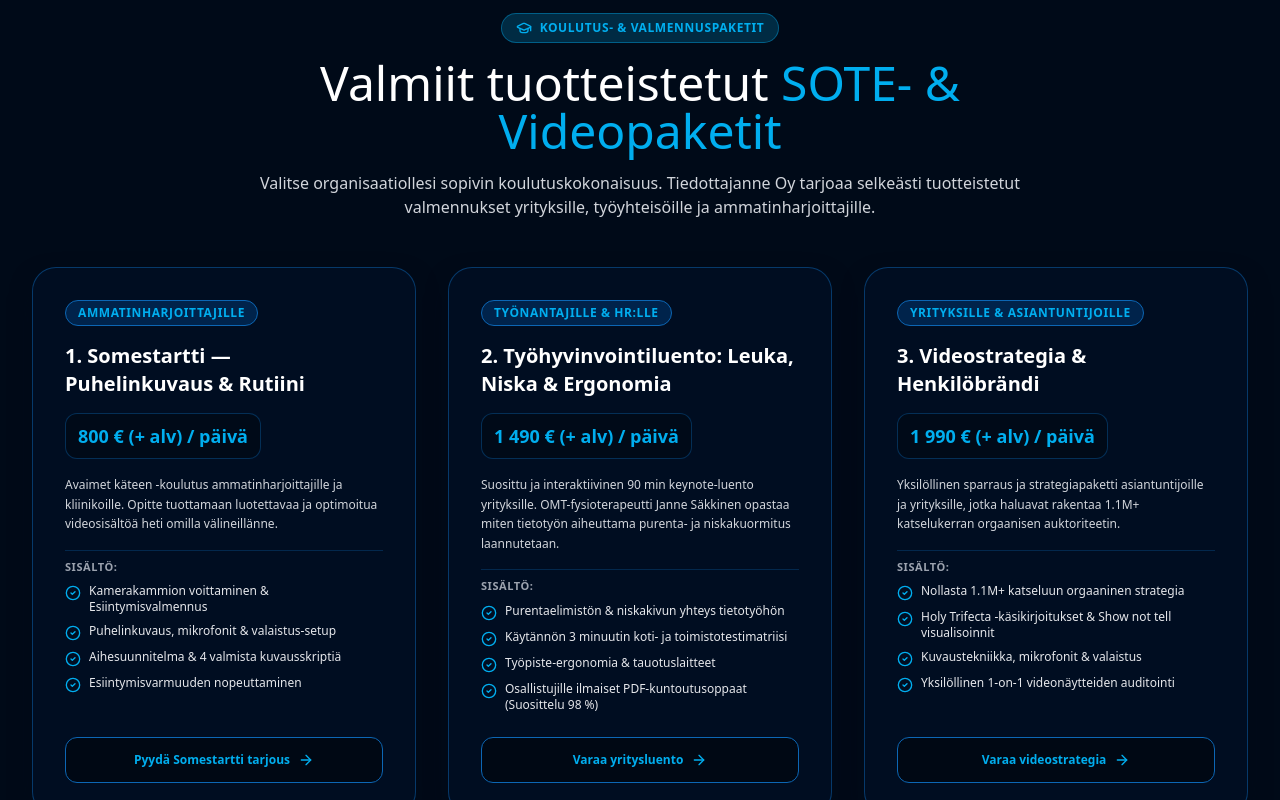
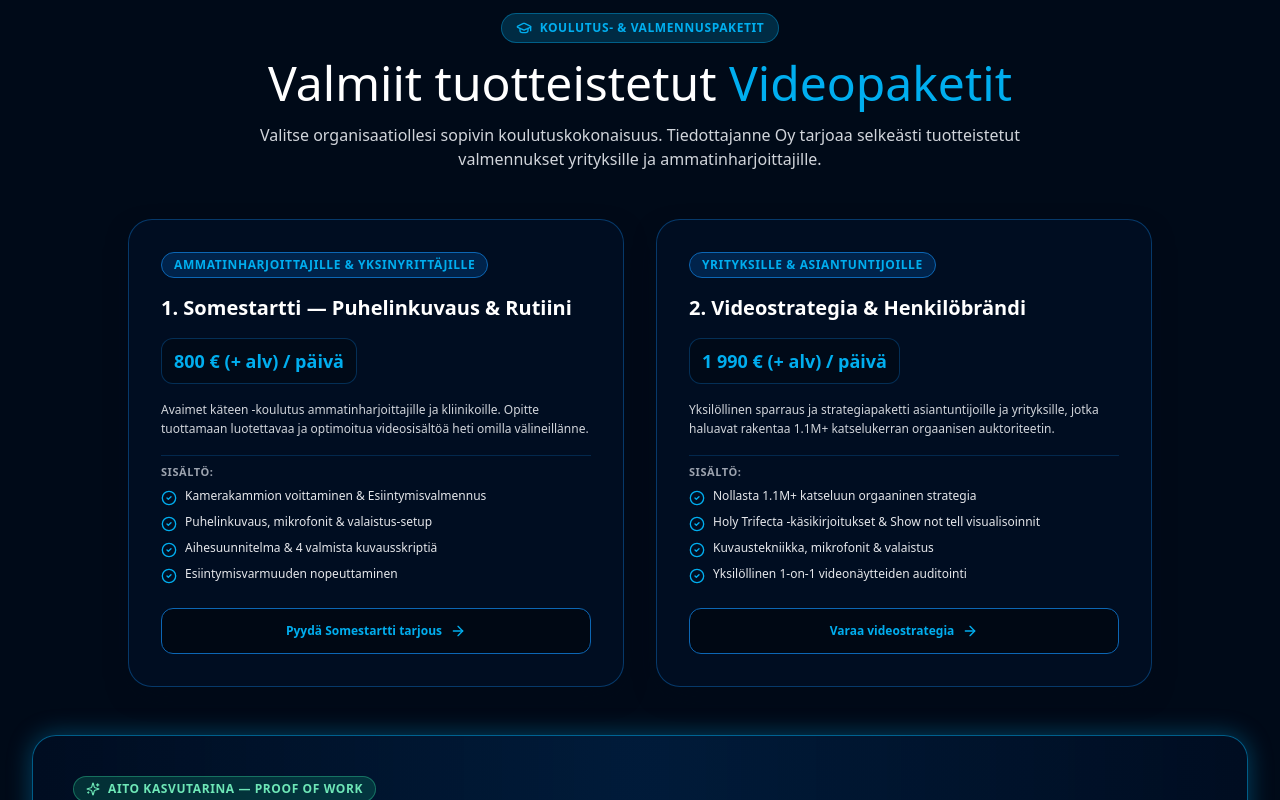
Before and after one commit to tftsakkinen-collab/tiedottajanne, a Next.js app: page / in a window 1280 px wide. Shown: the part 2840-3640 px from the top of the page. Built offline with nearby package versions, Linux system fonts and the light colour scheme; no server answers.

Commit message:
fix(services): remove Työhyvinvointiluento card, leave 2 clean core video packages

```diff
--- a/src/components/ServicesAndTraining.tsx
+++ b/src/components/ServicesAndTraining.tsx
@@ -1,12 +1,12 @@
 "use client";
 
 import Link from "next/link";
-import { Sparkles, Video, Users, GraduationCap, CheckCircle2, ArrowRight, ShieldCheck, FileText, Send } from "lucide-react";
+import { Sparkles, GraduationCap, CheckCircle2, ArrowRight, Send } from "lucide-react";
 
 export default function ServicesAndTraining() {
   const packages = [
     {
-      badge: "Ammatinharjoittajille",
+      badge: "Ammatinharjoittajille & Yksinyrittäjille",
       title: "1. Somestartti — Puhelinkuvaus & Rutiini",
       price: "800 € (+ alv) / päivä",
       desc: "Avaimet käteen -koulutus ammatinharjoittajille ja kliinikoille. Opitte tuottamaan luotettavaa ja optimoitua videosisältöä heti omilla välineillänne.",
@@ -20,22 +20,8 @@
       link: "/yhteystiedot",
     },
     {
-      badge: "Työnantajille & HR:lle",
-      title: "2. Työhyvinvointiluento: Leuka, Niska & Ergonomia",
-      price: "1 490 € (+ alv) / päivä",
-      desc: "Suosittu ja interaktiivinen 90 min keynote-luento yrityksille. OMT-fysioterapeutti Janne Säkkinen opastaa miten tietotyön aiheuttama purenta- ja niskakuormitus laannutetaan.",
-      features: [
-        "Purentaelimistön & niskakivun yhteys tietotyöhön",
-        "Käytännön 3 minuutin koti- ja toimistotestimatriisi",
-        "Työpiste-ergonomia & tauotuslaitteet",
-        "Osallistujille ilmaiset PDF-kuntoutusoppaat (Suosittelu 98 %)",
-      ],
-      ctaText: "Varaa yritysluento",
-      link: "/yhteystiedot",
-    },
-    {
       badge: "Yrityksille & Asiantuntijoille",
-      title: "3. Videostrategia & Henkilöbrändi",
+      title: "2. Videostrategia & Henkilöbrändi",
       price: "1 990 € (+ alv) / päivä",
       desc: "Yksilöllinen sparraus ja strategiapaketti asiantuntijoille ja yrityksille, jotka haluavat rakentaa 1.1M+ katselukerran orgaanisen auktoriteetin.",
       features: [
@@ -60,15 +46,15 @@
             <span>Koulutus- &amp; Valmennuspaketit</span>
           </div>
           <h2 className="text-3xl sm:text-4xl md:text-5xl font-display text-white tracking-normal leading-[1.2]">
-            Valmiit tuotteistetut <span className="text-[#00AEEF]">SOTE- &amp; Videopaketit</span>
+            Valmiit tuotteistetut <span className="text-[#00AEEF]">Videopaketit</span>
           </h2>
           <p className="text-gray-300 text-sm sm:text-base leading-relaxed">
-            Valitse organisaatiollesi sopivin koulutuskokonaisuus. Tiedottajanne Oy tarjoaa selkeästi tuotteistetut valmennukset yrityksille, työyhteisöille ja ammatinharjoittajille.
+            Valitse organisaatiollesi sopivin koulutuskokonaisuus. Tiedottajanne Oy tarjoaa selkeästi tuotteistetut valmennukset yrityksille ja ammatinharjoittajille.
           </p>
         </div>
 
-        {/* Packages Grid */}
-        <div className="grid grid-cols-1 md:grid-cols-3 gap-8">
+        {/* Packages Grid (2 pakettia) */}
+        <div className="grid grid-cols-1 md:grid-cols-2 gap-8 max-w-5xl mx-auto">
           {packages.map((pkg, idx) => (
             <div
               key={idx}
```
